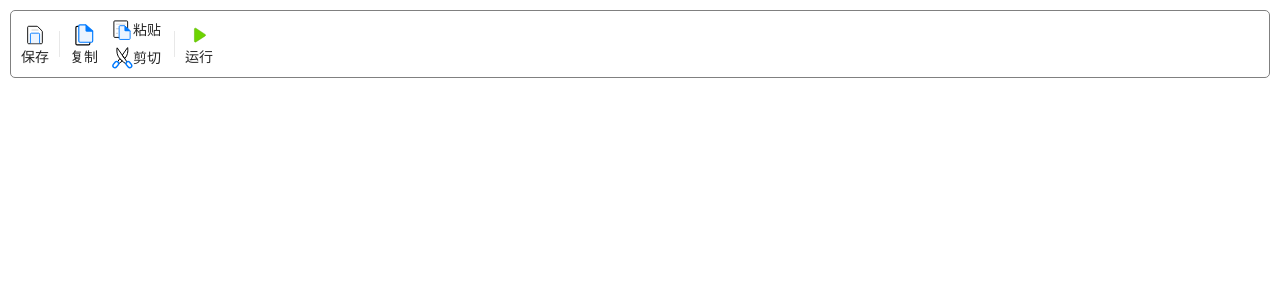
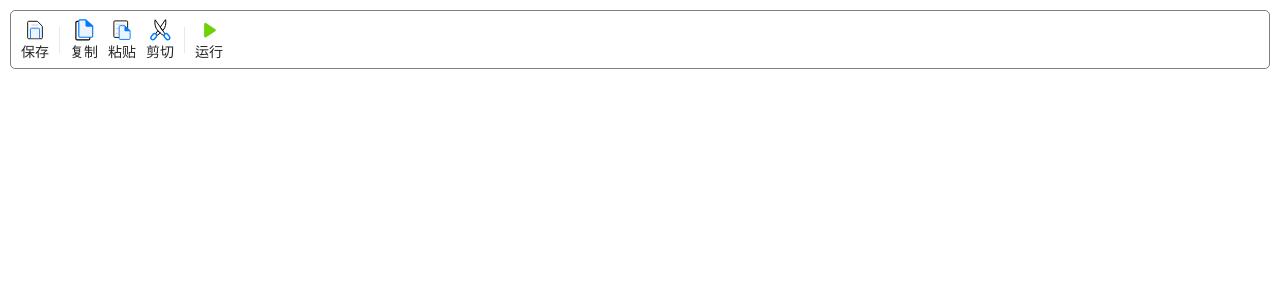
Before and after one commit to datagrand-demos/workshop-2022-03, a React (Vite) app: page / in a window 1280 px wide. Shown: the top 300 px of the page. Built offline with nearby package versions, Linux system fonts and the light colour scheme.

Commit message:
feat(*):v4

```diff
--- a/src/actions.ts
+++ b/src/actions.ts
@@ -24,19 +24,16 @@ export const navElements: INavElement[] = [
     action: EAction.CopyAction
   },
   {
-    type: 'group',
-    children: [
-      {
+    type: 'action',
     name: '粘贴',
     icon: pasteIcon,
     action: EAction.PasteAction
   },
   {
+    type: 'action',
     name: '剪切',
     icon: cutIcon,
     action: EAction.CutAction
-      },
-    ]
   },
   {
     type: 'divider',
--- a/src/components/nav/index.module.scss
+++ b/src/components/nav/index.module.scss
@@ -46,29 +46,3 @@
   opacity: 0.5;
   background: inherit !important;
 }
-
-.action-group {
-  display: flex;
-  flex-direction: column;
-  justify-content: center;
-  padding: 0 5px;
-
-  .action-group-child {
-    display: flex;
-    flex-direction: column;
-    padding: 0;
-    cursor: pointer;
-    user-select: none;
-
-    .wrap {
-      display: flex;
-      align-items: center;
-      padding: 3px;
-      flex-direction: initial;
-    }
-
-    .wrap + .wrap {
-      padding-bottom: 3px;
-    }
-  }
-}
--- a/src/components/nav/index.tsx
+++ b/src/components/nav/index.tsx
@@ -40,18 +40,6 @@ export function Nav(props: IProps) {
     )
   }
 
-  const _renderGroup = (actions: INavAction[]) => {
-    return (
-      actions.map((action) => {
-        return (
-          <div key={action.name} className={S['action-group-child']}>
-            {_renderAction(action)}
-          </div>
-        )
-      })
-    )
-  }
-
   return (
     <div className={S.nav}>
       {
@@ -64,15 +52,6 @@ export function Nav(props: IProps) {
               <div key={index} className={S.divider} />
             )
           }
-          if (element.type === 'group') {
-            return (
-              <div key={index} className={S['action-group']} >
-                {
-                  _renderGroup(element.children)
-                }
-              </div >
-            )
-          }
         })
       }
     </div>
--- a/src/models/index.ts
+++ b/src/models/index.ts
@@ -18,7 +18,4 @@ export type INavElement =
     type: 'action'
   } & INavAction | {
     type: 'divider'
-  } | {
-    type: 'group',
-    children: INavAction[]
   }
```
Lines whose indentation alone changed are shown as unchanged.
